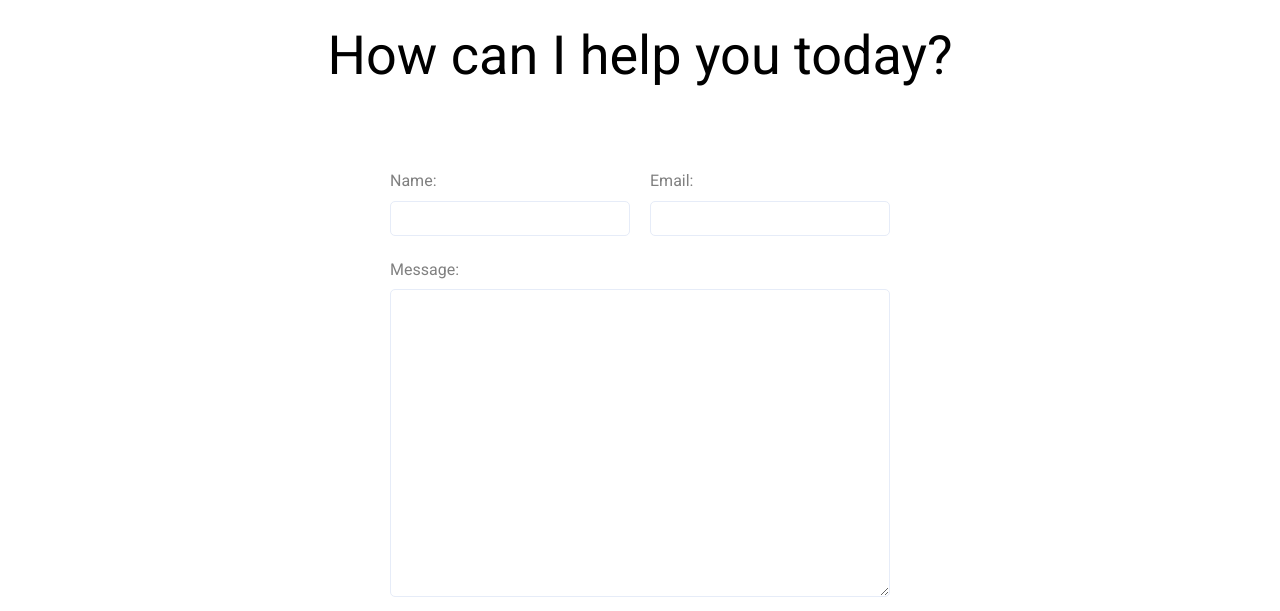
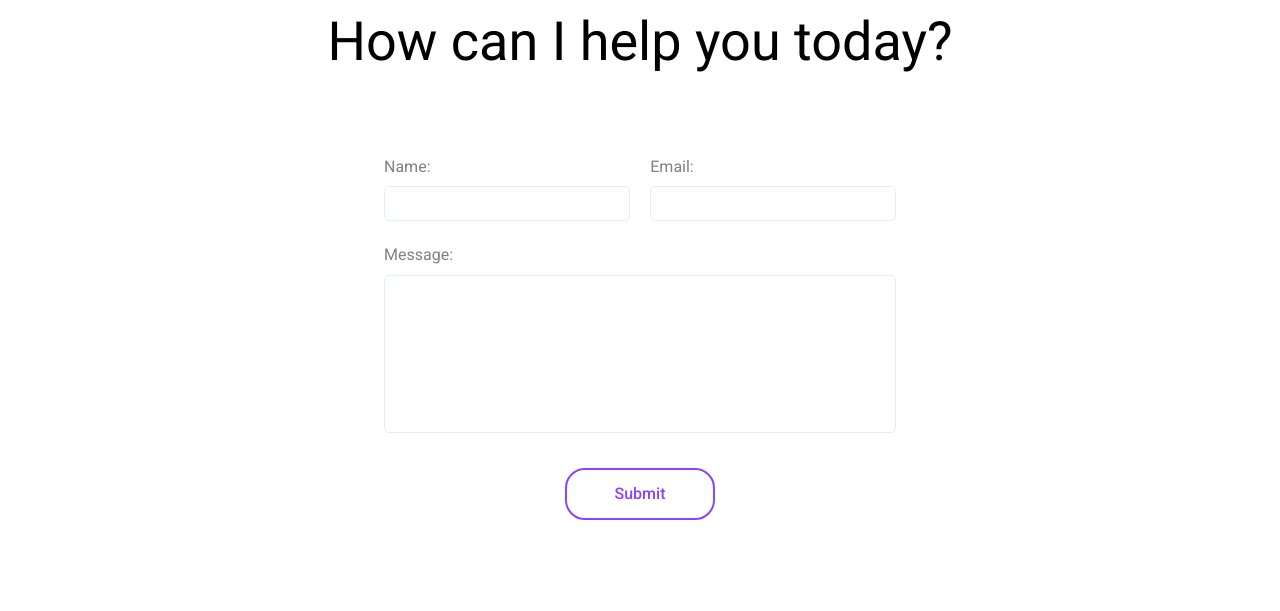
Before and after one commit to kiramyweb/portfolio, a React app: page / in a window 1280 px wide. Both pictures are taken after a click on the button "Contact Me". Shown: the part 162-773 px from the top of the page. Built offline with nearby package versions, Linux system fonts and the light colour scheme.

Commit message:
version 1.0
- vulnerabilities fixed
- minor changes in CSS

```diff
--- a/package.json
+++ b/package.json
@@ -36,6 +36,6 @@
     "url-loader": "^1.1.1",
     "webpack": "^4.19.1",
     "webpack-cli": "^3.1.0",
-    "webpack-dev-server": "^3.1.8"
+    "webpack-dev-server": "^3.7.2"
   }
 }
--- a/src/components/App.js
+++ b/src/components/App.js
@@ -23,7 +23,7 @@ class App extends Component {
 
     render() {
         return (
-            <main id="App">
+            <main id="mainDiv">
                 {this.state.isMainPage ? <MainPage handleClick={this.onHandleContactClick}/> : <Contact handleClick={this.onHandleContactClick}/>}
                 <Footer/>
             </main>
--- a/src/components/Contact.js
+++ b/src/components/Contact.js
@@ -50,26 +50,26 @@ class Contact extends Component {
 
                 <section id="form">
                     <h3>How can I help you today?</h3>
-                    <form action="/">
+                    <form action="./mail/index.php" method="POST">
                         <div id="inputs">
                             <div id="nameField">
                                 <p>Name:</p>
-                                <input value={this.state.name}
+                                <input required value={this.state.name}
                                        onChange={(e) => this.handleChangeField("name", e)}
                                        type="text" name="name"/>
                             </div>
                             <div id="emailField">
                                 <p>Email:</p>
-                                <input value={this.state.email}
+                                <input required value={this.state.email}
                                        onChange={(e) => this.handleChangeField("email", e)}
                                        type="email" name="email" />
                             </div>
                         </div>
                         <p id="messageHint">Message:</p>
-                        <textarea value={this.state.message}
+                        <textarea required value={this.state.message}
                                   onChange={(e) => this.handleChangeField("message", e)}
-                                  name="message" id="messageArea" cols="30" rows="10"/>
-                        <button type="submit">Submit</button>
+                                  name="msg" id="messageArea" cols="30" rows="10"/>
+                        <button type="submit" name="submit">Submit</button>
                     </form>
                 </section>
 
--- a/src/styles/contactPage.scss
+++ b/src/styles/contactPage.scss
@@ -5,6 +5,7 @@
   height: 100%;
 
   text-align: center;
+
 
   h3 {
     margin: 0 10px;
@@ -67,7 +68,6 @@
   }
 
   & > img {
-
     &:first-of-type {
       width: 60px;
       height: auto;
@@ -90,7 +90,8 @@
   flex-direction: column;
   align-items: center;
   justify-content: center;
-  height: 800px;
+  width: 100%;
+  height: 80%;
 
   h3 {
     font-size: 54px;
@@ -103,13 +104,15 @@
     flex-direction: column;
     align-items: start;
     text-align: left;
-    max-width: 500px;
+    width: 40%;
     padding: 0 25px;
+    height: 60%;
 
     textarea {
       width: 100%;
       padding: 15px 10px;
-      resize: vertical;
+      resize: none;
+      height: 100%;
     }
 
     textarea, input {
@@ -178,12 +181,19 @@
         input {
           width: 100%;
         }
-
-
       }
       textarea {
         width: 97.5%;
       }
+    }
+
+    @media(max-width: 1100px) {
+      width: 60%;
+    }
+
+    @media(min-width: 1800px) {
+      width: 30%;
+      height: 50%;
     }
 
   }
--- a/src/styles/main.scss
+++ b/src/styles/main.scss
@@ -26,3 +26,15 @@ body::-webkit-scrollbar-thumb {
 textarea, input {
   box-sizing: border-box;
 }
+
+#App {
+  height: 100%;
+
+}
+
+#mainDiv {
+  height: 100%;
+  display: flex;
+  flex-direction: column;
+  justify-content: space-between;
+}
```
Also changed, not shown: 1 other file.
